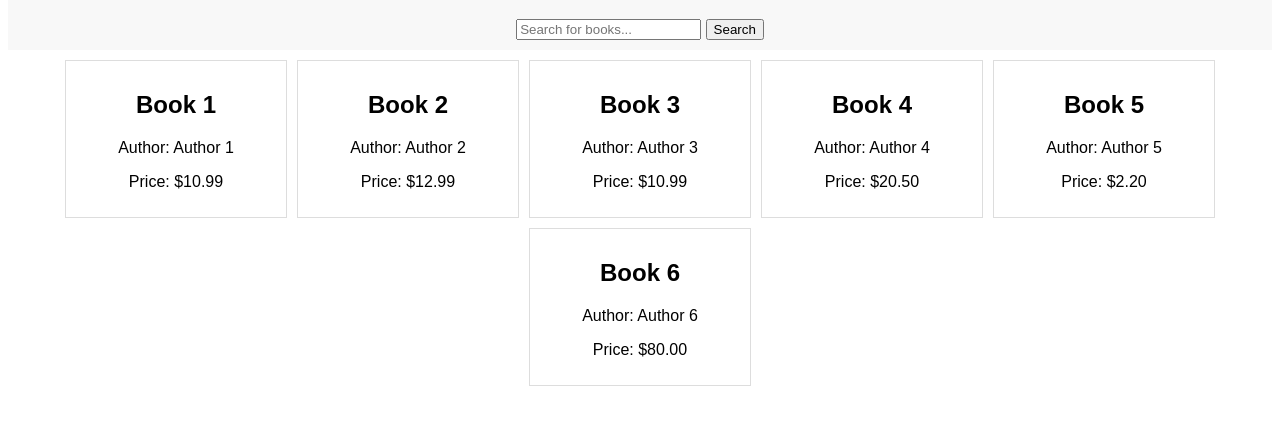
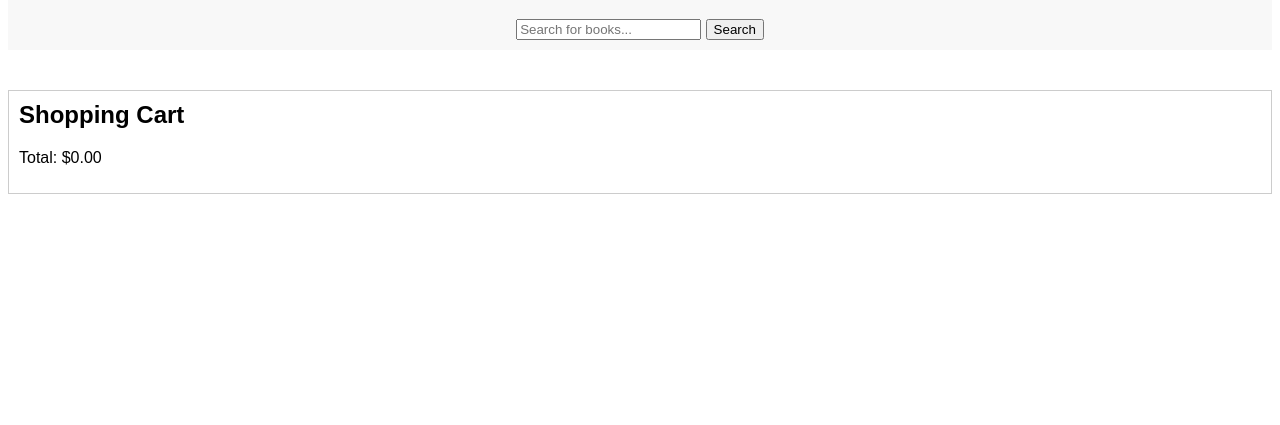
Before and after one commit to MayaRo0503/book-store, a website: page public/index.html in a window 1280 px wide. Shown: the part 79-504 px from the top of the page. Drawn offline with Linux system fonts and the light colour scheme.

Commit message:
shoping cart add

```diff
--- a/public/index.html
+++ b/public/index.html
@@ -1,11 +1,13 @@
 <!DOCTYPE html>
 <html lang="en">
+
 <head>
-    <meta charset="UTF-8" />
-    <meta name="viewport" content="width=device-width, initial-scale=1.0" />
+  <meta charset="UTF-8">
+  <meta name="viewport" content="width=device-width, initial-scale=1.0">
   <title>Book Store</title>
   <link rel="stylesheet" href="style.css" />
 </head>
+
 <body>
   <header>
     <h1>Online Book Store</h1>
@@ -15,6 +17,14 @@
   <main id="bookList">
     <!-- Books will be listed here -->
   </main>
+  <div class="cart">
+    <h2>Shopping Cart</h2>
+    <ul id="cartItems">
+      <!-- Cart items will be listed here -->
+    </ul>
+    <p>Total: $<span id="cartTotal">0.00</span></p>
+  </div>
   <script src="script.js"></script>
 </body>
+
 </html>
--- a/public/script.js
+++ b/public/script.js
@@ -1,20 +1,16 @@
 const books = [
-  { title: "Book 1", author: "Author 1", price: "10.99" },
-  { title: "Book 2", author: "Author 2", price: "12.99" },
-  { title: "Book 3", author: "Author 3", price: "10.99" },
-  { title: "Book 4", author: "Author 4", price: "20.50" },
-  { title: "Book 5", author: "Author 5", price: "2.20" },
-  { title: "Book 6", author: "Author 6", price: "80.00" },
+  { title: "Book 1", author: "Author 1", price: 10.99 },
+  { title: "Book 2", author: "Author 2", price: 12.99 },
+  { title: "Book 3", author: "Author 3", price: 10.99 },
+  { title: "Book 4", author: "Author 4", price: 20.50 },
+  { title: "Book 5", author: "Author 5", price: 2.20 },
+  { title: "Book 6", author: "Author 6", price: 80.00 },
   // Add more book data here
 ];
 
 function searchBooks() {
-  const searchInput = document
-    .getElementById("searchInput")
-    .value.toLowerCase();
-  const filteredBooks = books.filter((book) =>
-    book.title.toLowerCase().includes(searchInput)
-  );
+  const searchInput = document.getElementById("searchInput").value.toLowerCase();
+  const filteredBooks = books.filter((book) => book.title.toLowerCase().includes(searchInput));
   displayBooks(filteredBooks);
 }
 
@@ -26,13 +22,24 @@ function displayBooks(books) {
     const bookElement = document.createElement("div");
     bookElement.className = "book";
     bookElement.innerHTML = `
-          <h2>${book.title}</h2>
-          <p>Author: ${book.author}</p>
-          <p>Price: $${book.price}</p>
-      `;
+      <h2>${book.title}</h2>
+      <p>Author: ${book.author}</p>
+      <p>Price: $${book.price.toFixed(2)}</p>
+      <button onclick="addToCart('${book.title}', ${book.price})">Add to Cart</button>
+    `;
     bookList.appendChild(bookElement);
   });
 }
 
-// Initially display all books
-displayBooks(books);
+function addToCart(title, price) {
+  const cartItems = document.getElementById("cartItems");
+  const cartTotal = document.getElementById("cartTotal");
+
+  const li = document.createElement("li");
+  li.textContent = `${title} - $${price.toFixed(2)}`;
+  cartItems.appendChild(li);
+
+  let total = parseFloat(cartTotal.textContent);
+  total += price;
+  cartTotal.textContent = total.toFixed(2);
+}
--- a/public/style.css
+++ b/public/style.css
@@ -22,3 +22,13 @@ header {
   width: 200px;
   text-align: center;
 }
+
+.cart {
+  border: 1px solid #ccc;
+  padding: 10px;
+  margin-top: 20px;
+}
+
+.cart h2 {
+  margin-top: 0;
+}
```
Lines whose indentation alone changed are shown as unchanged.
